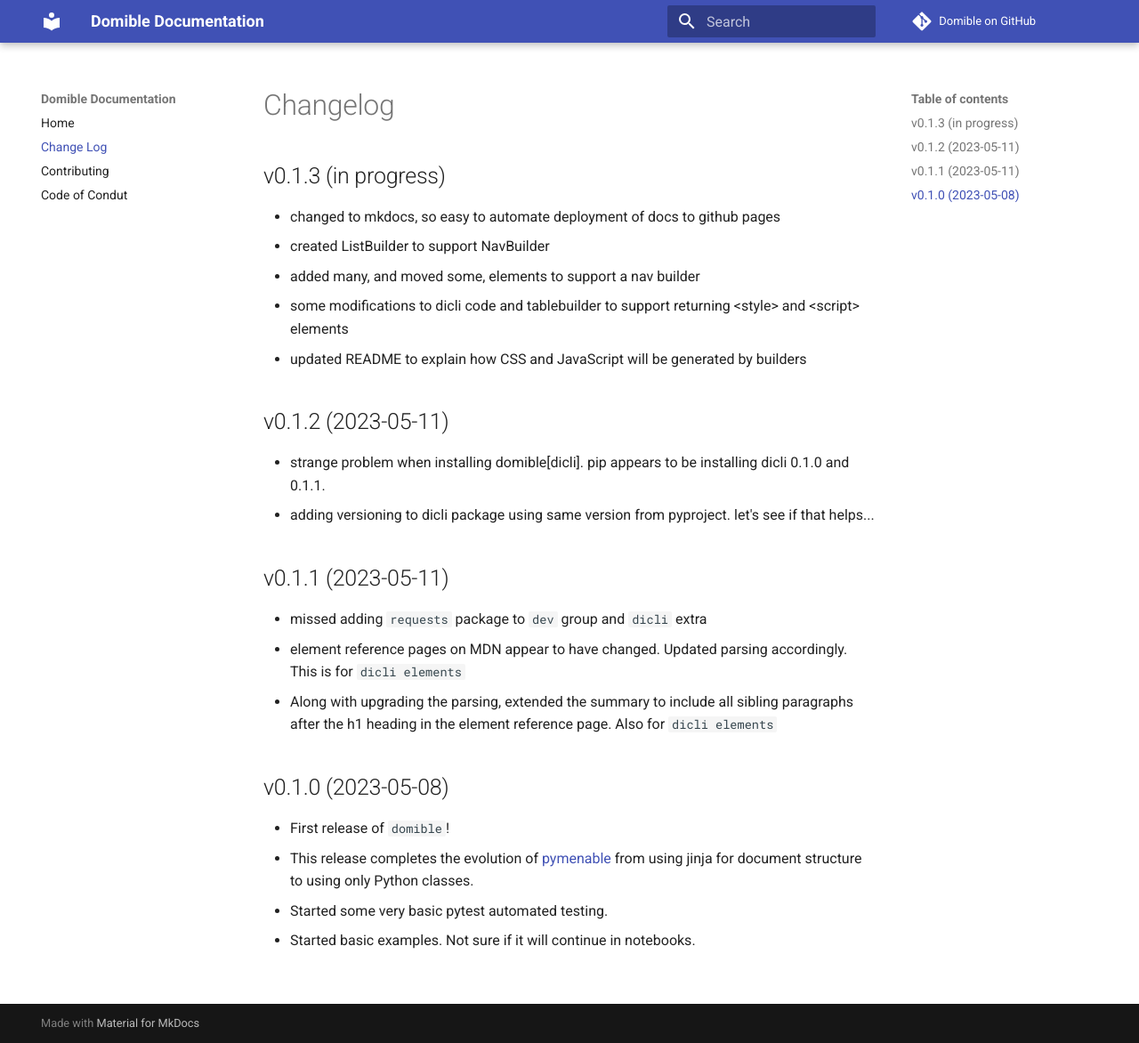
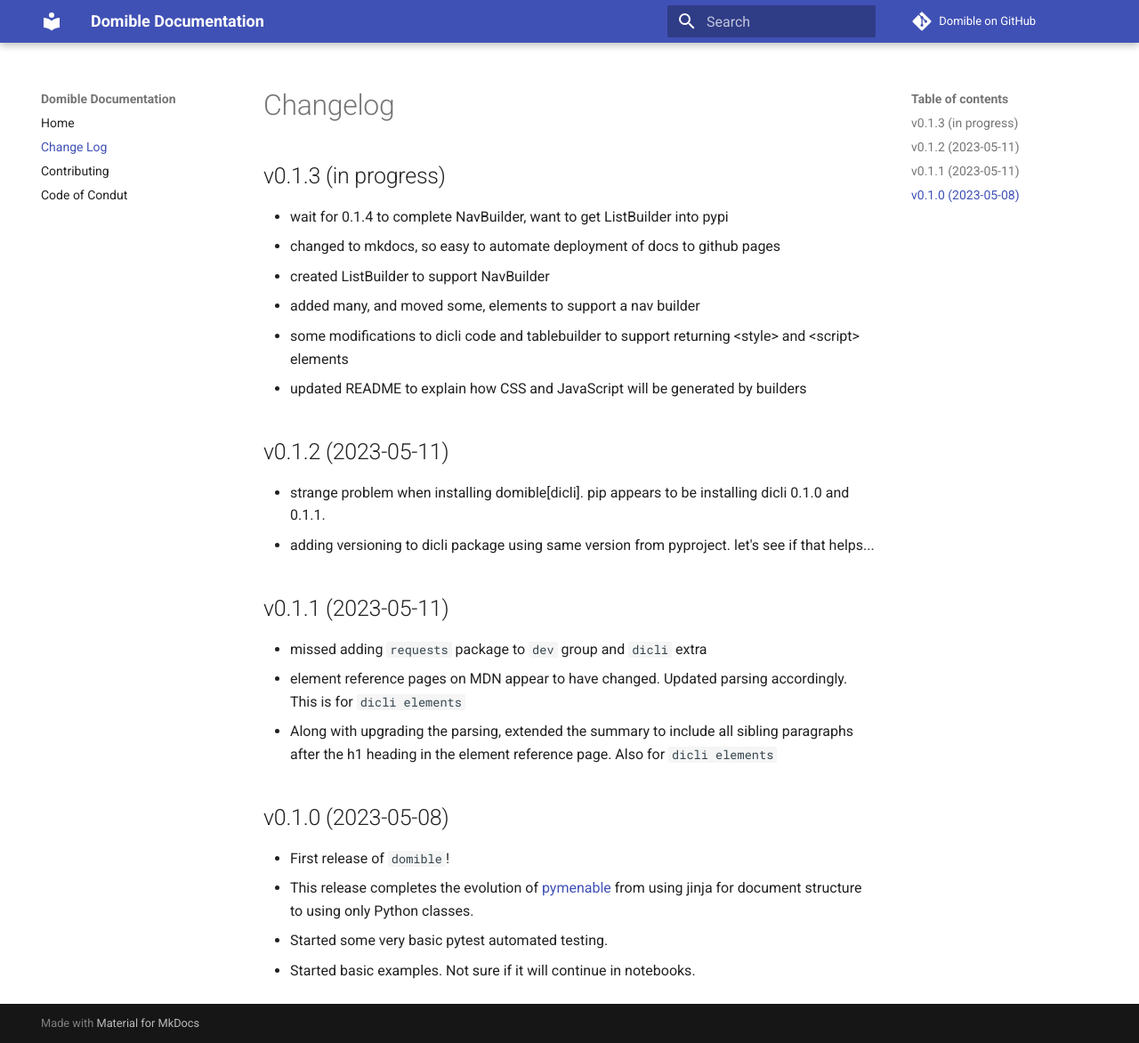
Before and after one commit to joeldodson/domible, an MkDocs documentation site: the page built from docs/CHANGELOG.md, in a window 1280 px wide and 1172 px high. Shown: the whole window at 89% size. Built offline with MkDocs 1.6.1 and Material for MkDocs 9.7.7, drawn with Linux system fonts in a browser that asks for light colours; comment, search, counter and statistics services are not loaded.

Commit message:
another doc change to test gh action

```diff
--- a/docs/CHANGELOG.md
+++ b/docs/CHANGELOG.md
@@ -4,6 +4,7 @@
 
 ## v0.1.3 (in progress)
 
+- wait for 0.1.4 to complete NavBuilder, want to get ListBuilder into pypi
 - changed to mkdocs, so easy to automate deployment of docs to github pages
 - created ListBuilder to support NavBuilder
 - added many, and moved some, elements to support a nav builder
```
